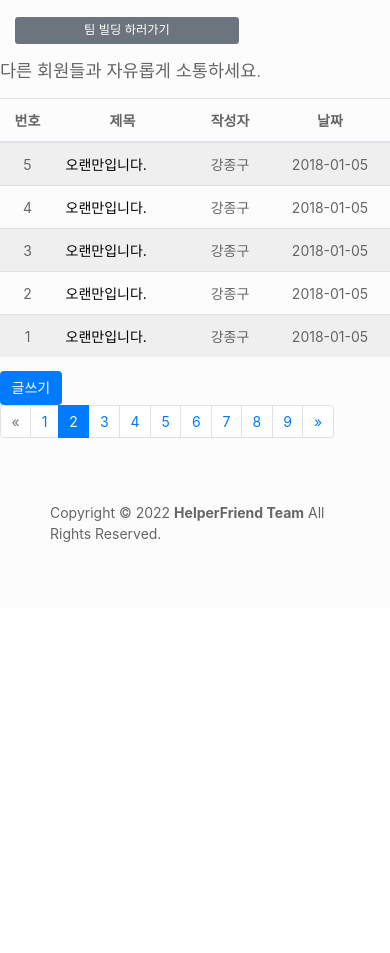
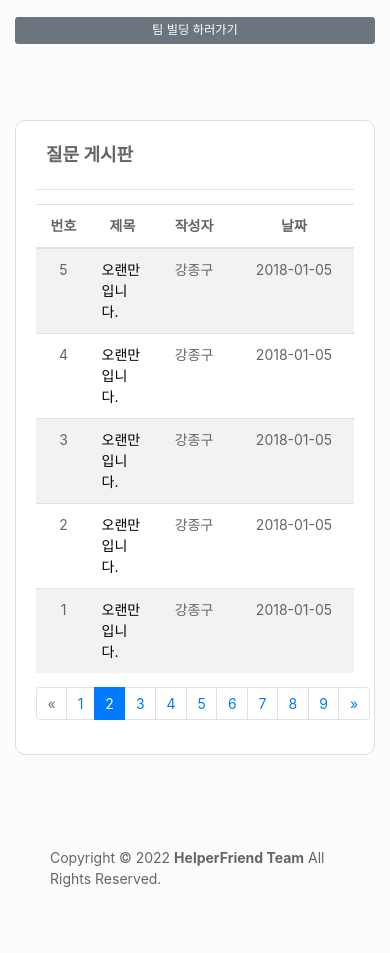
Before and after one commit to JoWonHyeung/HelperFriend_Project, a Django app: page /main/qna/ in a window 390 px wide. Shown: the part 284-1237 px from the top of the page. Before the commit the page ends 826 px from the top, so only its background shows below. Run offline with Django 4.2, Linux system fonts and the light colour scheme; parts of the project's set-up code (start-up, migrations or seed data) failed here and were passed over; some libraries are stand-ins or nearby versions.

Commit message:
feat: qna page 수정

```diff
--- a/djangoProject/project/main/templates/home.html
+++ b/djangoProject/project/main/templates/home.html
@@ -171,7 +171,7 @@
             </div>
             <div class="container con">
               <label class="mb-3">질문게시판</label>
-              <a href="#" class="mr-3 B float-right">
+              <a href= "{% url 'qna' %}" class="mr-3 B float-right">
                 더 보기
                 <img src="/static/img/plus.svg" class="float-right" style="width: 22px; color: #656565;">
               </a>
--- a/djangoProject/project/main/templates/qna.html
+++ b/djangoProject/project/main/templates/qna.html
@@ -5,12 +5,12 @@
 {% endblock %}
 
 {% block mycontent %}
+<div class="col col-sm-9 my-5">
+    <div class="container con">
+        <label class="mb-o">질문 게시판</label>
+        <hr>
         <div class="page-header mt-3">
-    <h2>질문 게시판</h2>
     </div>
-<p class="lead">다른 회원들과 자유롭게 소통하세요.</p>
-<hr>
-
         <table class="table table-striped" style="max-width: 1080px;">
             <thead>
                 <tr>
@@ -75,4 +75,6 @@
                 <span class="page-link">&raquo;</span>
             </li>
         </ul>
+    </div>
+</div>
 {% endblock %}
--- a/djangoProject/project/main/views.py
+++ b/djangoProject/project/main/views.py
@@ -12,7 +12,7 @@ import urllib
 import json
 import os.path
 
-#crawling = crawling()
+crawling = crawling()
 
 class home:
     @login_required(login_url='/main/login/')
@@ -32,10 +32,10 @@ class home:
                     name.append(User.objects.get(id=i.user_id).first_name)
                     myId.append(User.objects.get(id=i.user_id).username)
         context = {
-            # 'images': crawling[0],
-            # 'urls': crawling[1],
-            # 'status': crawling[2],
-            # 'n': range(len(crawling[0])),
+            'images': crawling[0],
+            'urls': crawling[1],
+            'status': crawling[2],
+            'n': range(len(crawling[0])),
             'course': course_name,
             'name': name,
             'habit': habit,
```
Also changed, not shown: djangoProject/project/db.sqlite3. Lines whose indentation alone changed are shown as unchanged.
